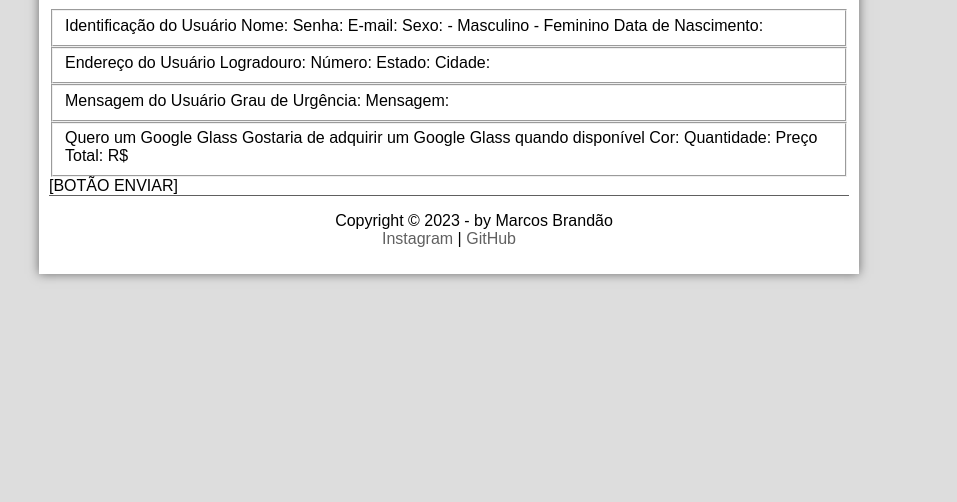
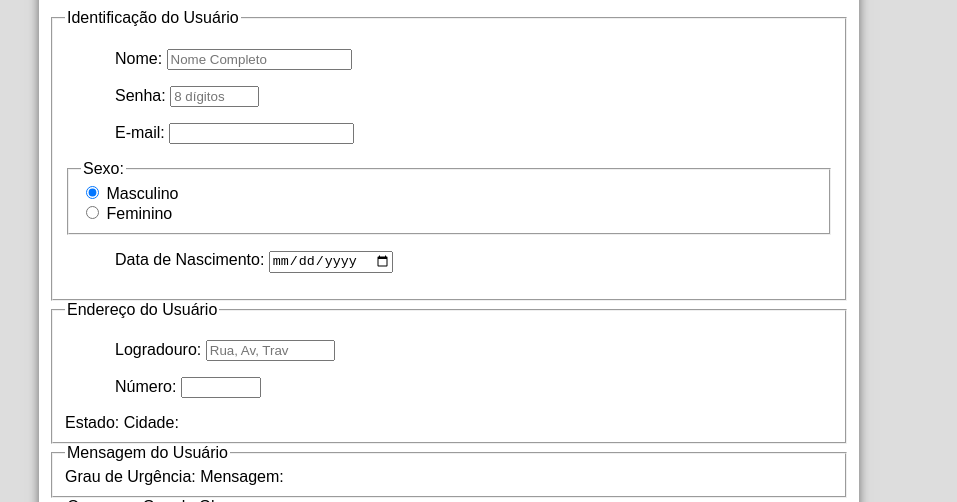
Before and after one commit to Marcos-Brandao/projeto-glass-atu, a plain HTML site: page projeto-glass-html5/fale-conosco.html in a window 1280 px wide. Shown: the part 298-800 px from the top of the page, without its empty margins (191-1148 px from the left). Drawn offline with Linux system fonts and the light colour scheme.

Commit message:
Update fale-conosco.html

```diff
--- a/projeto-glass-html5/fale-conosco.html
+++ b/projeto-glass-html5/fale-conosco.html
@@ -43,33 +43,38 @@
 
                 <form action="">
 
-                    <fieldset>
-                        Identificação do Usuário
-                            Nome:
-                            Senha:
-                            E-mail:
-                            Sexo:
-                                - Masculino
-                                - Feminino
-                            Data de Nascimento:
+                    <fieldset id="usuario">
+                        <legend>Identificação do Usuário</legend>
+                            <p> <label for="cNome">Nome:</label> <input type="text" name="tNome" id="cNome" size="20" maxlength="30" placeholder="Nome Completo">
+                            </p>
+                            <p> <label for="cSenha">Senha:</label> <input type="password" name="tSenha" id="cSenha" size="8" maxlength="8" placeholder="8 dígitos">
+                            </p>
+                            <p> <label for="cMail">E-mail:</label> <input type="email" name="tMail" id="cMail" size="20" maxlength="40">
+                            </p>
+                            <fieldset>
+                                <legend>Sexo:</legend>
+                                    <input type="radio" name="tSex" id="cMasc" checked> <label for="cMasc">Masculino</label> <br>
+                                    <input type="radio" name="tSex" id="cFem"> <label for="cFem">Feminino</label>
+                            </fieldset>
+                            <p>Data de Nascimento: <input type="date" name="tNasc" id="cNasc"></p>
                     </fieldset>
 
-                    <fieldset>
-                        Endereço do Usuário
-                            Logradouro:
-                            Número:
+                    <fieldset id="endereco">
+                        <legend>Endereço do Usuário </legend>
+                            <p> <label for="cRua">Logradouro:</label> <input type="text" name="tRua" id="cRua" size="13" maxlength="80" placeholder="Rua, Av, Trav"></p>
+                            <p> <label for="cNum">Número:</label> <input type="number" name="tNum" id="cNum" min="0" max="99999"></p>
                             Estado:
                             Cidade:
                     </fieldset>
 
-                    <fieldset>
-                        Mensagem do Usuário
+                    <fieldset id="mensagem">
+                        <legend>Mensagem do Usuário</legend>
                             Grau de Urgência:
                             Mensagem:
                     </fieldset>
 
-                    <fieldset>
-                        Quero um Google Glass
+                    <fieldset id="pedido">
+                        <legend>Quero um Google Glass</legend>
                             Gostaria de adquirir um Google Glass quando disponível
                             Cor:
                             Quantidade:
```
